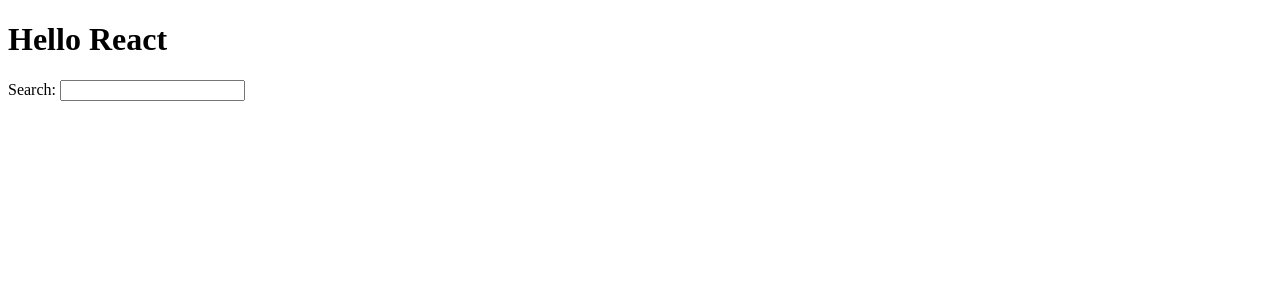
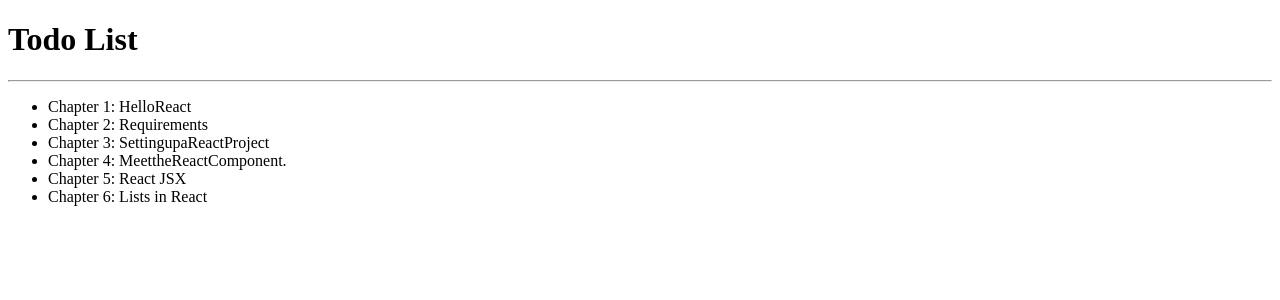
Before and after one commit to mikelikecoding/react-todo2, a React (Create React App) app: page / in a window 1280 px wide. Shown: the top 300 px of the page. Built offline with nearby package versions, Linux system fonts and the light colour scheme; the HTML template or start-up script is replaced by a standard one.

Commit message:
The finish todo list

```diff
--- a/src/App.js
+++ b/src/App.js
@@ -1,15 +1,48 @@
 import * as React from 'react';
 
-function getTitle(title) {
-  return title;
-}
+{/*This is an array of object to create a list*/}
+
+const todoList = [
+  {
+    title: 'HelloReact',
+    objectID: 1,
+}, {
+    title: 'Requirements',
+    objectID: 2,
+},{
+  title: 'SettingupaReactProject',
+  objectID: 3,
+},{
+  title: 'MeettheReactComponent.',
+  objectID: 4,
+},{
+  title: 'React JSX',
+  objectID: 5,
+},{
+  title: 'Lists in React',
+  objectID: 6,
+},
+
+
+];
+
+{/*This is the app that will display the arrays of Object*/}
+
 function App() {
   return (
 <div>
-      <h1>Hello {getTitle('React')}</h1>
-      <label htmlFor="search">Search: </label>
-      <input id="search" type="text" />
-    </div>
-); }
+      <h1>Todo List</h1>
+
+<hr />
+    <ul>
+        {/*This map function will iterate through the array of object*/}
+
+      {todoList.map((item) =>
+        <li key={item.objectID} >Chapter  {item.objectID}:  {item.title}
+        </li> )}
+
+    </ul>
+</div> );
+}
 
 export default App;
```
